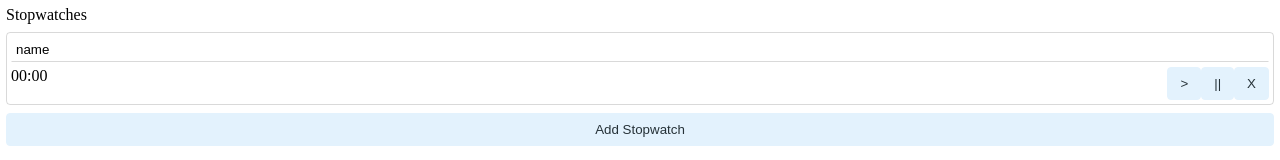
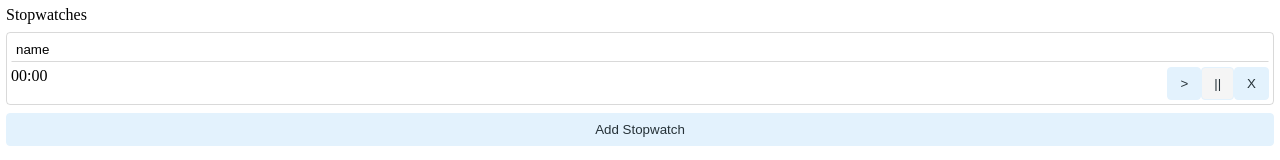
Before and after one commit to tCharlesworth/task-timer, a Vue app: page / in a window 1280 px wide. Shown: the top 160 px of the page. Built offline with nearby package versions, Linux system fonts and the light colour scheme; the HTML template or start-up script is replaced by a standard one.

Commit message:
stopwatch time logic completed

```diff
--- a/src/components/stopwatch.vue
+++ b/src/components/stopwatch.vue
@@ -27,7 +27,10 @@ function startStopwatch() {
   animate = requestAnimationFrame(update);
 }
 function pauseStopwatch() {
-
+  accumulated.value += elapsed.value;
+  elapsed.value = 0;
+  startTime.value = null;
+  cancelAnimationFrame(animate)
 }
 
 onUnmounted(() => {
@@ -43,13 +46,13 @@ onUnmounted(() => {
     <div class="stopwatch__content">
       <div>
         <!-- Time Display -->
-        <p>{{ Math.floor(elapsed/60).toString().padStart(2, '0') }}:{{ Math.floor(elapsed%60).toString().padStart(2, '0') }}</p>
+        <p>{{ Math.floor((elapsed + accumulated)/60).toString().padStart(2, '0') }}:{{ Math.floor((elapsed + accumulated)%60).toString().padStart(2, '0') }}</p>
       </div>
       <div>
         <!-- Actions -->
-        <button @click="startStopwatch">></button>
-        <button @click="pauseStopwatch">||</button>
-        <button @click="$emit('remove')">X</button>
+        <button @click="startStopwatch" :disabled="startTime ? true : false">></button>
+        <button @click="pauseStopwatch" :disabled="startTime ? false : true">||</button>
+        <button @click="$emit('remove')" :disabled="startTime ? true : false">X</button>
       </div>
     </div>
   </div>
--- a/src/styles.css
+++ b/src/styles.css
@@ -40,3 +40,6 @@ button.outline {
   border: 1px solid #263238;
   background-color: transparent;
 }
+button:disabled {
+  background-color: #f5f5f5;
+}
```
